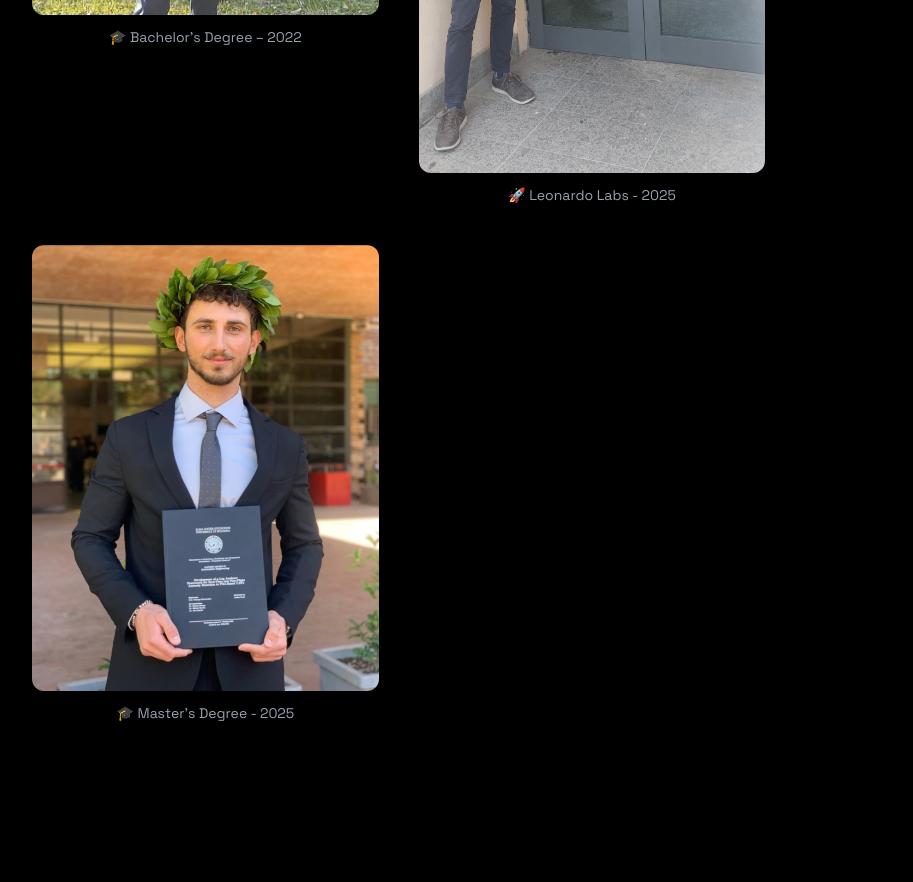
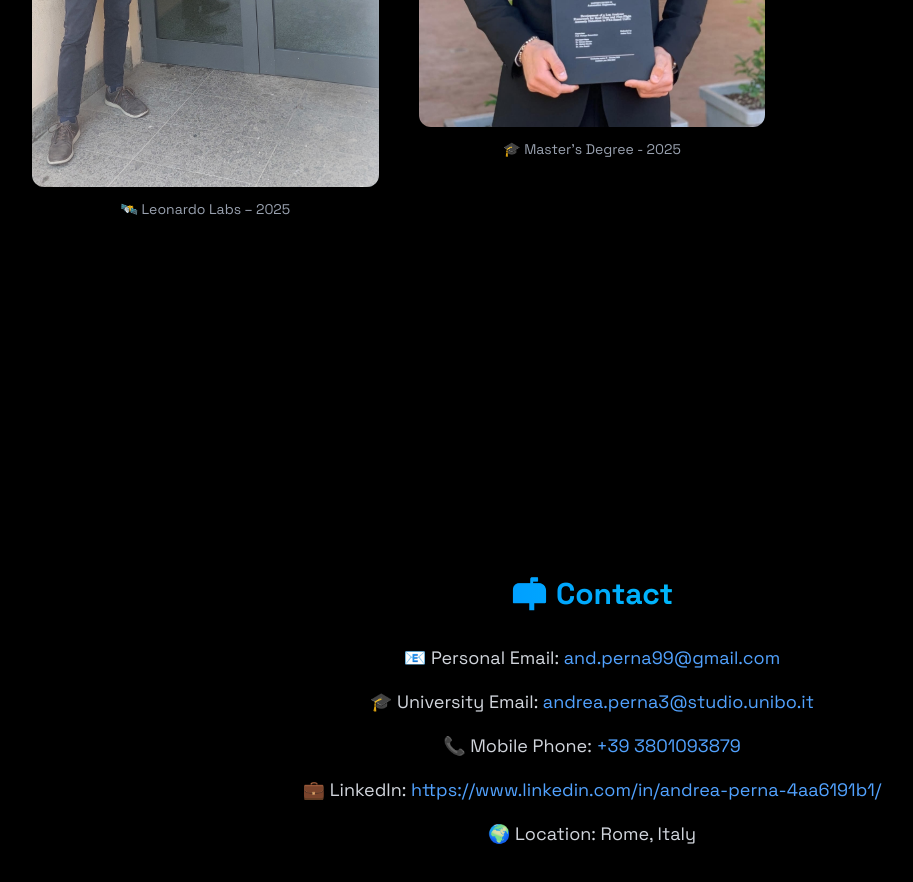
Before and after one commit to AndreaPerna99/andrea-perna-portfolio, a React (Vite) app: page / in a window 1280 px wide. Shown: the part 7040-7922 px from the top of the page, without its empty margins (48-961 px from the left). Built offline with nearby package versions, Linux system fonts and the light colour scheme.

Commit message:
Update portfolio site

```diff
--- a/src/components/sections/Gallery.jsx
+++ b/src/components/sections/Gallery.jsx
@@ -9,24 +9,19 @@ import { RevealOnScroll } from "../RevealOnScroll";
 export const Gallery = () => {
   const items = [
     {
-      img: bachelorDegree,
-      alt: "Studio portrait",
-      caption: "🎓 Bachelor's Degree – 2022",
+      img: leonardoLabs,
+      alt: "Leonardo Labs",
+      caption: "🛰️ Leonardo Labs – 2025",
     },
     {
-      img: leonardoLabs,
+      img: masterDegree,
       alt: "Outdoor handstand",
-      caption: "🚀 Leonardo Labs - 2025",
+      caption: "🎓 Master's Degree - 2025",
     },
     {
       img: InriaRennes,
       alt: "Outdoor handstand",
       caption: "🚀 Inria/IRISA - 2025",
-    },
-    {
-      img: masterDegree,
-      alt: "Outdoor handstand",
-      caption: "🎓 Master's Degree - 2025",
     },
   ];
 
```
